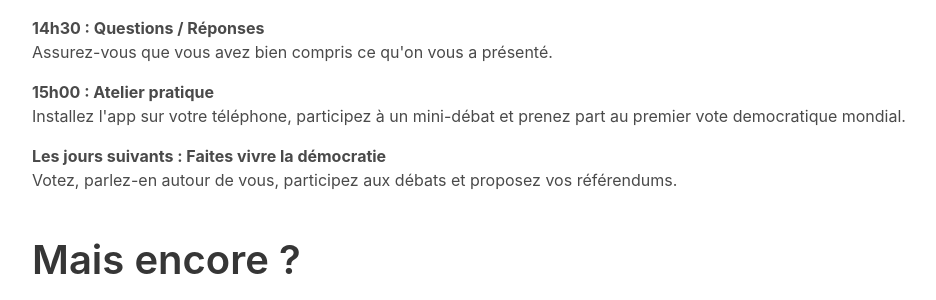
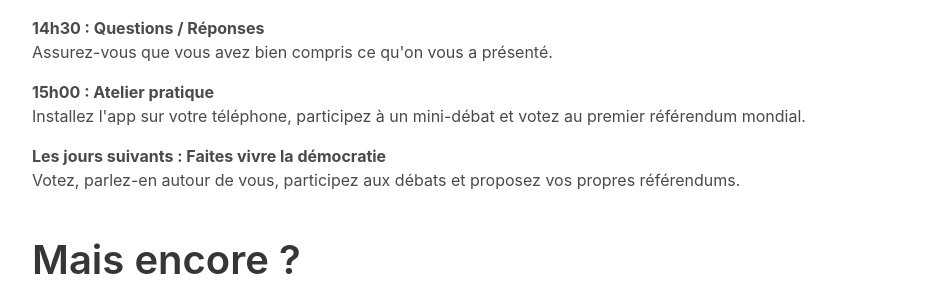
Before and after one commit to directdemocracy-vote/www, a PHP site: page /httpdocs/democracyday/index.php in a window 1280 px wide. Shown: the part 923-1223 px from the top of the page, without its empty margins (16-952 px from the left). Run offline with PHP 8.4, Linux system fonts and the light colour scheme; a stand-in replaces the project's code that opens the database connection.

Commit message:
Update index.php

```diff
--- a/httpdocs/democracyday/index.php
+++ b/httpdocs/democracyday/index.php
@@ -47,11 +47,11 @@
 </p>
 <b>15h00 : Atelier pratique</b>
 <p>
-  Installez l'app sur votre téléphone, participez à un mini-débat et prenez part au premier vote democratique mondial.
+  Installez l'app sur votre téléphone, participez à un mini-débat et votez au premier référendum mondial.
 </p>
 <b>Les jours suivants : Faites vivre la démocratie</b>
 <p>
-  Votez, parlez-en autour de vous, participez aux débats et proposez vos référendums.
+  Votez, parlez-en autour de vous, participez aux débats et proposez vos propres référendums.
 </p>
 
 <h2 class="title is-2">Mais encore ?</h2>
```
